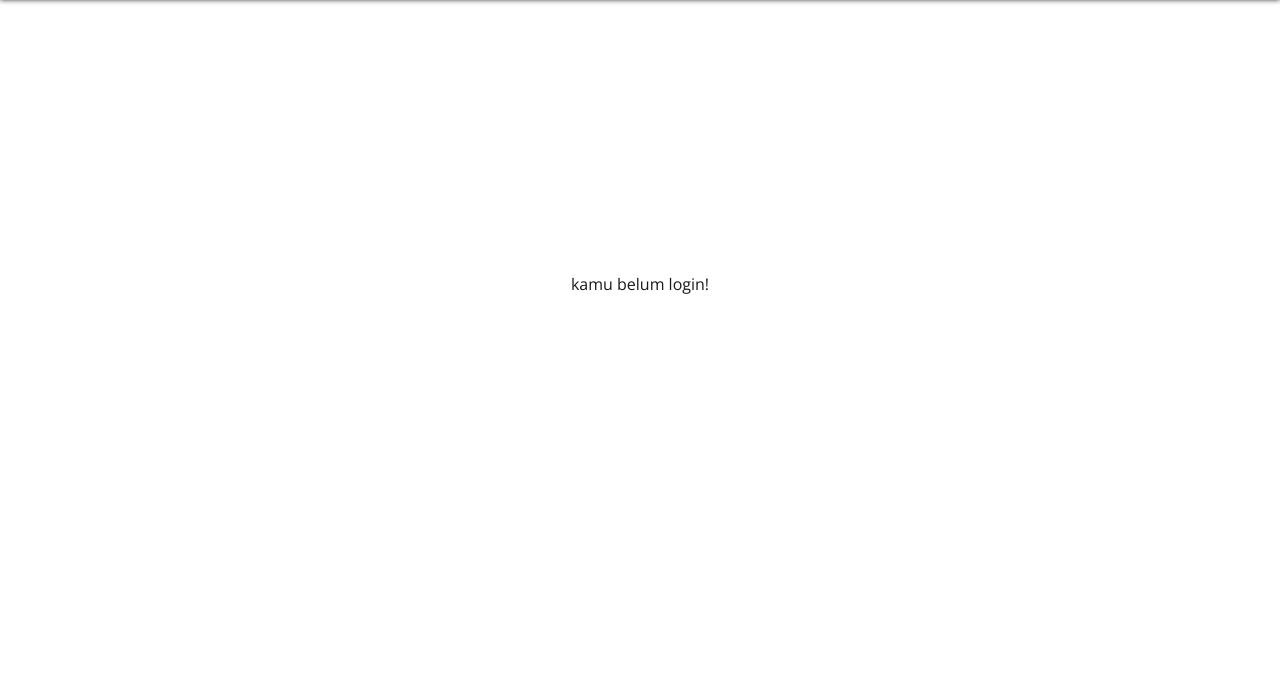
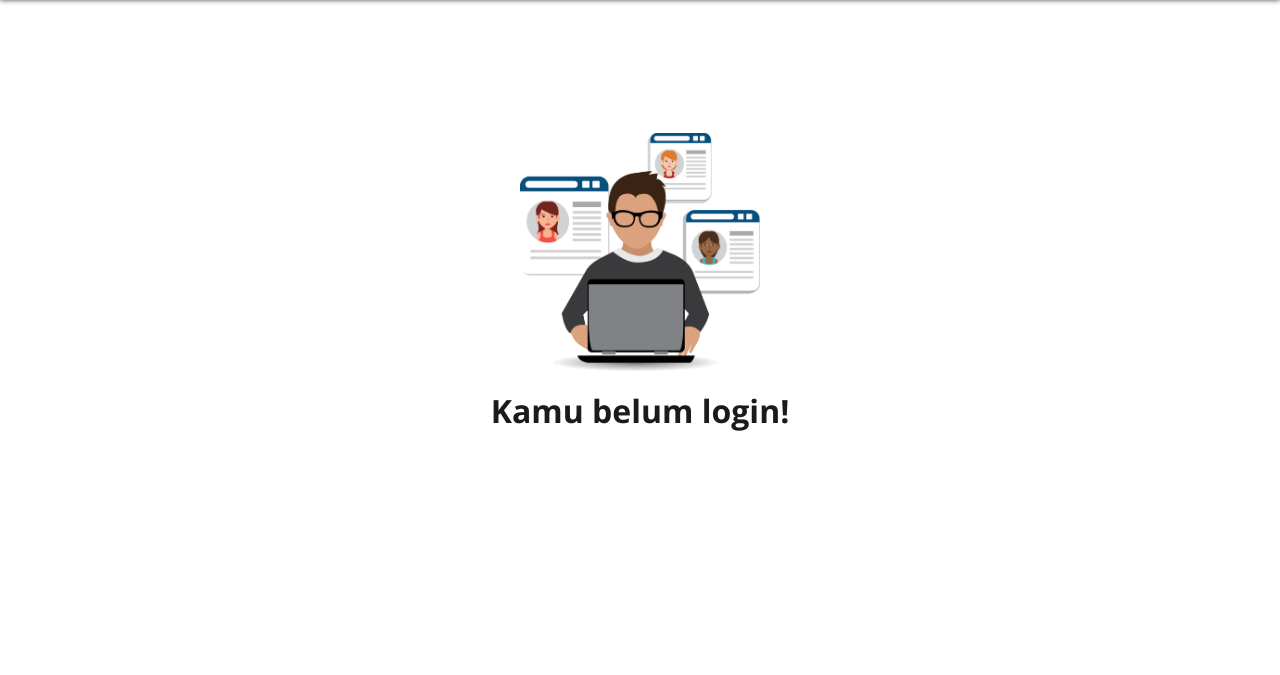
Before and after one commit to mrifqyz/ppw-2019-project2, a Django app: page /kelola in a window 1280 px wide. Shown: the part 59-734 px from the top of the page. Run offline with Django 3.2, Linux system fonts and the light colour scheme; some libraries are stand-ins or nearby versions.

Commit message:
[GREEN] add asset and update minor UI

```diff
--- a/userApp/static/main.css
+++ b/userApp/static/main.css
@@ -94,6 +94,15 @@ footer p {
     font-size: 14pt;
 }
 
+.text-20{
+    font-size: 24pt;
+}
+
 .text-center{
     text-align: center;
 }
+
+/* ----------------------------------------SPECIFIC SETTINGS------------------------------------------- */
+#notlogin{
+    max-width: 30vh;
+}
--- a/userApp/templates/footer.html
+++ b/userApp/templates/footer.html
@@ -12,6 +12,7 @@
     <link href="https://fonts.googleapis.com/css?family=Open+Sans:400,700|PT+Serif:400,700&display=swap"
         rel="stylesheet">
     <link rel="stylesheet" href="{% static 'main.css' %}">
+    <link rel="icon" href="{% static 'favicon.png' %}">
 
 </head>
 
--- a/userApp/templates/kelola.html
+++ b/userApp/templates/kelola.html
@@ -4,6 +4,9 @@
     {% if user.is_authenticated %}
         <p>Halo, {{user.get_full_name}}</p>
     {% else %}
-        <p>kamu belum login!</p>
+        <div class="content flex-col-center">
+            <img src="{% static 'notLogin.png' %}" alt="" id="notlogin">
+            <b><p class="text-20 mt-3">Kamu belum login!</p></b>
+        </div>
     {% endif %}
 {% endblock %}
--- a/userApp/templates/template.html
+++ b/userApp/templates/template.html
@@ -11,6 +11,7 @@
     integrity="sha384-ggOyR0iXCbMQv3Xipma34MD+dH/1fQ784/j6cY/iJTQUOhcWr7x9JvoRxT2MZw1T" crossorigin="anonymous">
     <link href="https://fonts.googleapis.com/css?family=Open+Sans:400,700|PT+Serif:400,700&display=swap" rel="stylesheet">
     <link rel="stylesheet" href="{% static 'main.css' %}">
+    <link rel="icon" href="{% static 'favicon.png' %}">
 
 </head>
 
@@ -26,7 +27,7 @@
         <div class="collapse navbar-collapse" id="navbarNav">
             <ul class="navbar-nav ml-auto">
                 <li class="nav-item {% if page == "home" %} active {% endif %} mx-3">
-                    <a class="nav-link" href="/home">Home <span class="sr-only">(current)</span></a>
+                    <a class="nav-link" href="{% url 'home' %}">Home <span class="sr-only">(current)</span></a>
                 </li>
                 <li class="nav-item {% if page == "danusan" %} active {% endif %} mx-3">
                     <a class="nav-link" href="/danusan">Danusan</a>
```
Also changed, not shown: app1/static/Asset 5@2x.png (added), userApp/static/favicon.png (added), userApp/static/notLogin.png (added).
